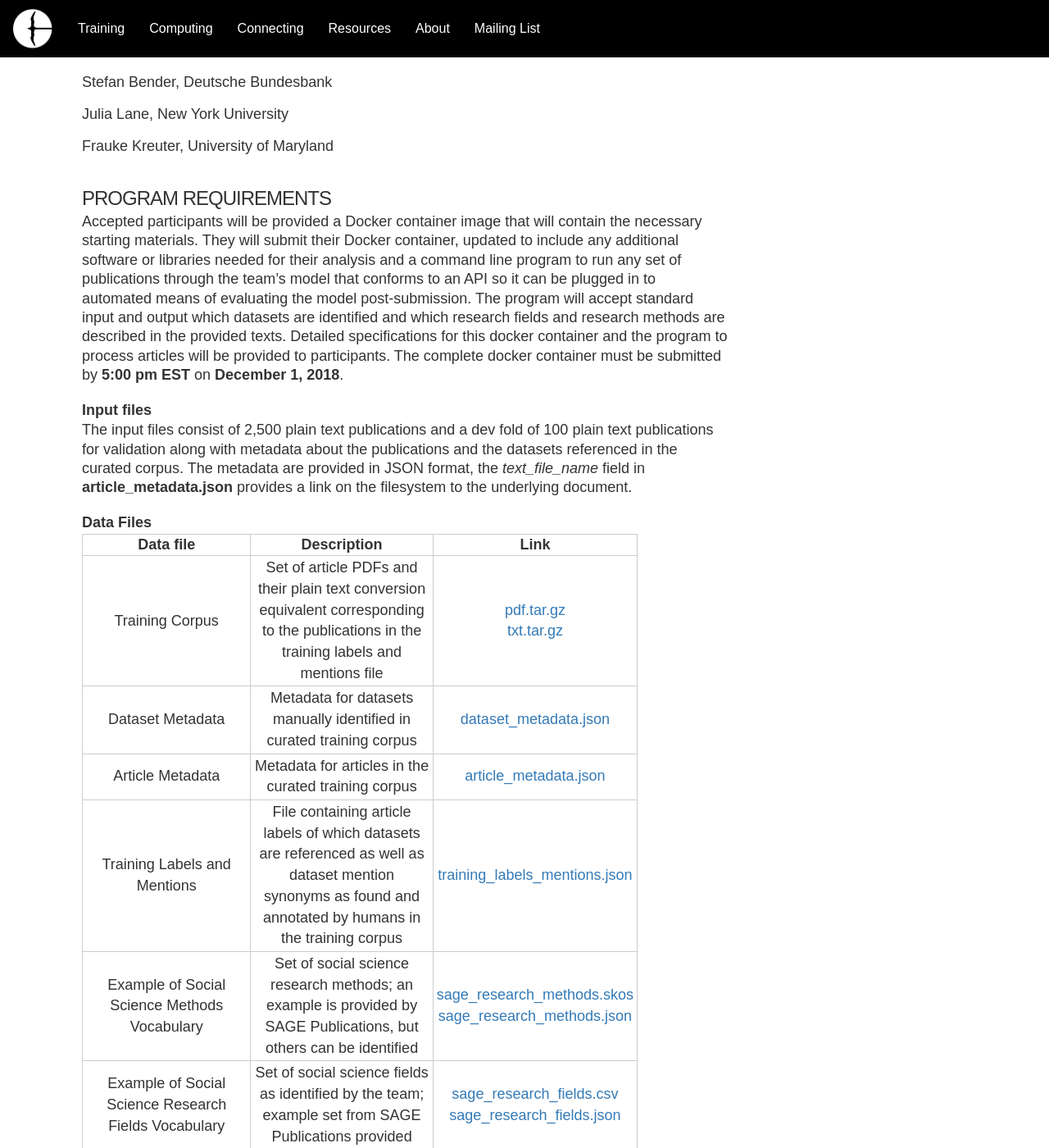
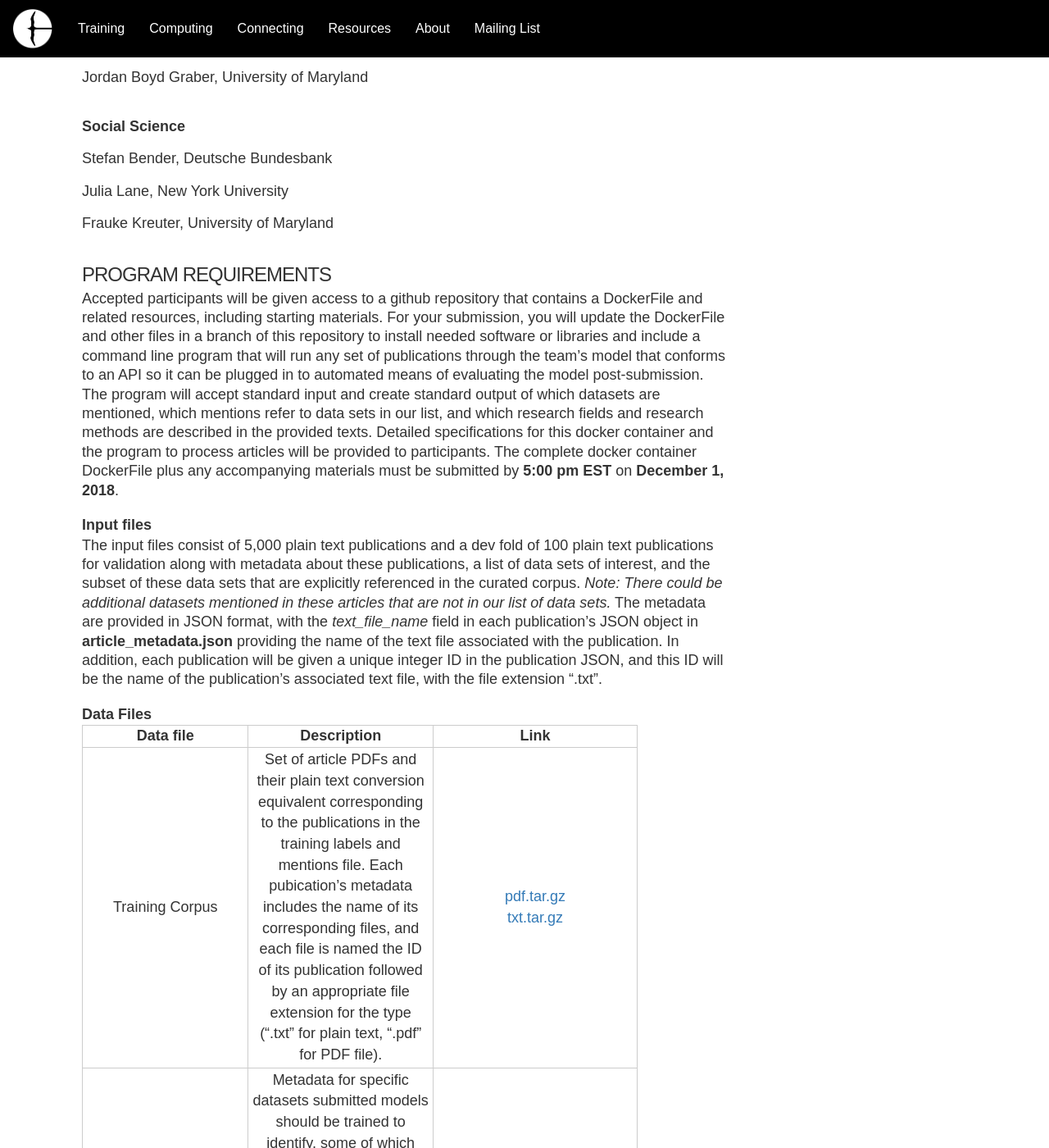
Before and after one commit to NYU-CI/coleridge, a Jekyll site: the page built from pages/richcontextcompetition.html, in a window 1280 px wide and 1400 px high, scrolled down 3383 px. Shown: the whole window at 82% size. Built offline with Jekyll 4.4.1, drawn with Linux system fonts in a browser that asks for light colours; nearby versions of some CDN libraries; some of the changed text lies outside the part shown.

Commit message:
More updates

```diff
--- a/pages/richcontextcompetition.html
+++ b/pages/richcontextcompetition.html
@@ -44,7 +44,7 @@
     <div class="col-sm-12">
       <p class="comp-description">The competition has two phases (details below).</p>
       <p class="comp-description">
-        <strong>First Phase:</strong> You will be provided labeled data, consisting of a listing of datasets and a labeled corpus of 2,500 publications with an additional dev fold of 100 publications. The provided data will indicate which of the datasets are used in each publication. You can use this data to train and tune your algorithms. A separate corpus of 2,500 publications will be the test corpus, which we will run ourselves on our servers with your submissions; you can validate your algorithm against this test corpus up to 5 times. On submission, you will primarily be scored on the accuracy of your techniques, the quality of your documentation and code, and the efficiency of the algorithm – and also on your ability to infer methods and research fields in the associated passage retrieval.</p>
+        <strong>First Phase:</strong> You will be provided la listing of datasets and a labeled corpus of 5,000 publications with an additional dev fold of 100 publications. Each publication will be labeled to indicate which of the datasets from our list are referenced within and what specific text is used to refer to each dataset. You can use this data to train and tune your algorithms to detect mentions of data in publication text and, when a data set in our list is mentioned, tie each mention to the appropriate data set. A separate corpus of 5,000 labeled publications will be held back and serve as an evaluation corpus against which we will run submitted models and use the results to evaluate your submissions. Before final submission, you will be able to submit a model for test validation against this evaluation corpus up to 2 times. On final submission, you will primarily be scored on the accuracy of your techniques, the quality of your documentation and code, and the efficiency of the algorithm – and also on your ability to infer methods and research fields used in each of the publications.</p>
       <p class="comp-description">
         <strong>Second Phase:</strong> Up to five teams will be asked to participate in the second phase. If selected, you will be provided with a large corpus of unlabeled publications and asked to discover which of the datasets were used in each publication as well as the associated research methods and fields. As in the first phase, you will be scored on the accuracy of your techniques, the quality of your documentation and code, and the efficiency of the algorithm – and also on your ability to infer methods and research fields in the associated passage retrieval.</p>
       <p class="comp-description">Teams reaching the second phase will be awarded a prize of $2,000 and economy-class travel costs for one participant to the finalist workshop in New York City. A stipend of $20,000 will be awarded to the winning team; the winning team will work with the sponsors in the subsequent implementation of the algorithm.</p>
@@ -135,17 +135,18 @@
       <p class="comp-heading" id="programreqs">PROGRAM REQUIREMENTS</p>
     </div>
     <div class="col-sm-12">
-      <p class="comp-description">Accepted participants will be provided a Docker container image that will contain the necessary starting materials. They will submit their Docker container, updated to include any additional software or libraries needed for their analysis and a command line program to run any set of publications through the team’s model that conforms to an API so it can be plugged in to automated means of evaluating the model post-submission. The program will accept standard input and output which datasets are identified and which research fields and research methods are described in the provided texts. Detailed specifications for this docker container and the program to process articles will be provided to participants. The complete docker container must be submitted by  <strong>5:00 pm EST</strong> on <strong>December 1, 2018</strong>.</p>
+      <p class="comp-description">Accepted participants will be given access to a github repository that contains a DockerFile and related resources, including starting materials. For your submission, you will update the DockerFile and other files in a branch of this repository to install needed software or libraries and include a command line program that will run any set of publications through the team’s model that conforms to an API so it can be plugged in to automated means of evaluating the model post-submission. The program will accept standard input and create standard output of which datasets are mentioned, which mentions refer to data sets in our list, and which research fields and research methods are described in the provided texts. Detailed specifications for this docker container and the program to process articles will be provided to participants. The complete docker container DockerFile plus any accompanying materials must be submitted by <strong>5:00 pm EST</strong> on <strong>December 1, 2018</strong>.</p>
 
       <p class="comp-subheading">Input files</p>
-      <p class="comp-description">The input files consist of 2,500 plain text publications and a dev fold of 100 plain text publications for validation along with metadata about the publications and the datasets referenced in the curated corpus. The metadata are provided in JSON format, the <em>text_file_name</em> field in <strong>article_metadata.json</strong> provides a link on the filesystem to the underlying document.</p>
+      <p class="comp-description">The input files consist of 5,000 plain text publications and a dev fold of 100 plain text publications for validation along with metadata about these publications, a list of data sets of interest, and the subset of these data sets that are explicitly referenced in the curated corpus. <em>Note: There could be additional datasets mentioned in these articles that are not in our list of data sets.</em> The metadata are provided in JSON format, with the <em>text_file_name</em> field in each publication’s JSON object in <strong>article_metadata.json</strong> providing the name of the text file associated with the publication. In addition, each publication will be given a unique integer ID in the publication JSON, and this ID will be the name of the publication’s associated text file, with the file extension “.txt”.</p>
 
       <p class="comp-subheading">Data Files</p>
       <table class="data-files-table">
         <tr><th>Data file</th><th>Description</th><th>Link</th></tr>
         <tr>
           <td>Training Corpus</td>
-          <td>Set of article PDFs and their plain text conversion equivalent corresponding to the publications in the training labels and mentions file</td>
+          <td>Set of article PDFs and their plain text conversion equivalent corresponding to the publications in the training labels and mentions file. Each pubication’s metadata includes the name of its corresponding files, and each file is named the ID of its publication followed by an appropriate file extension for the type (“.txt” for plain text, “.pdf” for PDF file).
+          </td>
           <td>
             <a href="https://nyu.box.com/s/s92oyi9jptqgc8p3fyeg3y4pw9uxdrud" target="_blank">pdf.tar.gz</a>
             </br>
@@ -154,21 +155,21 @@
         </tr>
         <tr>
           <td>Dataset Metadata</td>
-          <td>Metadata for datasets manually identified in curated training corpus</td>
+          <td>Metadata for specific datasets submitted models should be trained to identify, some of which have been manually identified and labeled in the provided curated training corpus.  Includes all the discrete text strings used to refer to each data set across all publications that refer to it in our training corpus.</td>
           <td>
             <a href="https://nyu.box.com/s/kofqzdemtrlc0uqyrip7bu73l1r8w7gc" target="_blank">dataset_metadata.json</a>
           </td>
         </tr>
         <tr>
           <td>Article Metadata</td>
-          <td>Metadata for articles in the curated training corpus</td>
+          <td>Metadata for articles in the curated training corpus, including paths to the related text and PDF files for each publication.</td>
           <td>
             <a href="https://nyu.box.com/s/fjelpcrg2r8cj9c8twrjhep8tqthg1ij" target="_blank">article_metadata.json</a>
           </td>
         </tr>
         <tr>
-          <td>Training Labels and Mentions</td>
-          <td>File containing article labels of which datasets are referenced as well as dataset mention synonyms as found and annotated by humans in the training corpus</td>
+          <td>Dataset Citation Training Labels and Mentions</td>
+          <td>File containing article-dataset pairs of each data set from our list that is mentioned in provided articles, including the specific human-annotated text string(s) used to refer to each dataset.</td>
           <td>
             <a href="https://nyu.box.com/s/6d6ai8te1ovgim1feltl98q2limwvukt" target="_blank">training_labels_mentions.json</a>
           </td>
@@ -194,11 +195,12 @@
       </table>
 
       <p class="comp-subheading">Output files format</p>
-      <p class="comp-description">Please submit three output files for the first phase: a dataset output file; a methods output file; and a research field output file.</p>
+      <p class="comp-description">Please submit four output files for the first phase: a dataset output file; a methods output file; and a research field output file.</p>
       <ul class="comp-list">
-        <li>The dataset output file should be a JSON file where each object includes three properties. The first property should be the publication document id. The second property should be an integer ID that identifies the cited dataset. The third property should be a score on a scale of 0 to 1 representing the level of confidence that the dataset is referenced in the publication.</li></br>
-        <li>The methods output file should be a JSON file where each object has two properties. The first property should be the publication document id. The second property should be the inferred method used by the research in the publication; an illustrative example of what such research methods might include is provided in the Sage Publications research methods vocabulary.</li></br>
-        <li>The research field output file should be a JSON file where each object has two properties. The first property should be the publication document id. The second property should be the inferred primary research field of the publication; an illustrative example of such research fields is provided in the Sage Publication research fields vocabulary.</li>
+        <li>The publication-dataset relation file should be a JSON file that contains publication-dataset pairs for each detected mention of any of the data sets provided in the contest data set file. The JSON file should contain a JSON list of objects, where each object represents a single publication-dataset pair and includes four properties. The first property should be the publication document id. The second property should be an integer ID that identifies the cited dataset. The third property should be a score on a scale of 0 to 1 representing the level of confidence that the dataset is referenced in the publication. The fourth property should be a list of the text of explicit mentions of the data set in the publication.</li></br>
+        <li>The dataset mention output file should contain the text string detected as a data set mention for every data set detected within each publication, regardless of whether they are one of the data sets provided in the contest data set file. The JSON file should contain a JSON list of objects, where each object contains a single publication-mention pair and includes three properties. The first property should be the publication document id. The second property should be the data set mention text found in the publication. The third property should be a score on a scale of 0 to 1 representing the level of confidence that the dataset is referenced in the publication.</li></br>
+        <li>The methods output file should be a JSON file where each object has three properties. The first property should be the publication document id. The second property should be the inferred method used by the research in the publication. The third property should be a score on a scale of 0 to 1 representing the level of confidence that the method is referenced in the publication. An illustrative example of what such research methods might include is provided in the Sage Publications research methods vocabulary.</li></br>
+        <li>The research field output file should be a JSON file where each object has three properties. The first property should be the publication document id. The second property should be the inferred primary research field of the publication. The third property should be a score on a scale of 0 to 1 representing the level of confidence that the method is referenced in the publication. An illustrative example of such research fields is provided in the Sage Publication research fields vocabulary.</li>
       </ul>
       <p class="comp-description">The algorithm should not run for more than 24 hours when processing all publications text and dataset metadata.</p>
       <p class="comp-description">The implementation should be able to run on hardware equivalent to a single Amazon Web Services (AWS) Large instance or smaller. The panel will review any requests for software or hardware updates that might be required to accommodate the incorporation of a novel algorithm into the proposed infrastructure. These requests must be submitted in your letter of intent to participate.</p>
@@ -216,16 +218,17 @@
     <div class="col-sm-12">
       <p class="comp-description">Algorithms will be evaluated for <strong>accuracy</strong>, <strong>run-time</strong>, <strong>usability</strong>, and <strong>novelty</strong>. Those terms are defined further as:</p>
       <ul class="comp-list">
-        <li><strong>Accuracy:</strong> Precision, recall and F1 score for datasets referenced in a given document</li>
+        <li><strong>Accuracy:</strong> Precision, recall and F1 score for datasets from the provided list referenced in a given document</li>
         <li><strong>Run-time:</strong> The time it takes for model takes to train and predict. Should be run on a single machine and complete in a specified time period</li>
         <li><strong>Usability:</strong> Ability for code to be understood by another informed user and for model to be re-run to predict dataset references in new, unseen articles</li>
         <li><strong>Novelty:</strong> Solution creatively tackles the problem of identifying research methods and research fields</li>
       </ul>
 
       <p class="comp-subheading" id="phase1participation">First Phase Participation</p>
-      <p class="comp-description">Participants will indicate datasets and infer methods and fields used in each of the provided corpus of 2,500 labeled publications. Participants will be able to validate their trained model on a dev fold of 100 additional publications. Algorithms submitted by participants will be tested by the competition organizers on a separate, holdout corpus of 2,500 labeled publications; the precision, recall, and F1 score of the dataset identification will be returned to the team. Participants can validate their models up to 2 times prior to final submission.</p>
-      <p class="comp-description">At the end of the first phase, the team will submit a docker container (provided in the competition starter kit) including:</p>
+      <p class="comp-description">Participants will indicate datasets and infer methods and fields used in each of the provided corpus of 5,000 labeled publications. Participants will be able to validate their trained model on a dev fold of 100 additional publications. Algorithms submitted by participants will be tested by the competition organizers on a separate, holdout corpus of 5,000 labeled publications; the precision, recall, and F1 score of the dataset identification will be returned to the team. Participants can validate their models up to 2 times prior to final submission.</p>
+      <p class="comp-description">At the end of the first phase, the team will submit a docker container specification (template provided in the competition starter kit) including:</p>
       <ul class="comp-list">
+        <li>DockerFile that captures all container setup needed to train and run the model, and any necessary related files.</li>
         <li>Trained model, ready to be run against a set of plain text articles derived from the publications</li>
         <li>Documentation on how to install, train, configure, and run the model program</li>
         <li>Documentation on any pre-processing of the text files that takes place before training the model</li>
@@ -309,7 +312,7 @@
       <p class="comp-subheading">Intellectual Property</p>
       <p class="comp-description">All submitted algorithms and related information will be subject to the same open source copyright (<a href="https://opensource.org/licenses/BSD-2-Clause" target="_blank">BSD-2 open source license</a>) and will be made available to the public on the Rich Context GitHub repository. The copyright holders will be New York University and the creator(s) of the submitted algorithm.</p>
       <p class="comp-subheading">Competition Data Terms of Use</p>
-      <p class="comp-description">You will be provided with 2,600 published journal articles as inputs for building and training your model in this competition. We are making these materials available for noncommercial, scholarly use only. You may not redistribute or re-license these materials or use them for purposes outside of the scope of this competition.</p>
+      <p class="comp-description">You will be provided with 5,100 published journal articles as inputs for building and training your model in this competition. We are making these materials available for noncommercial, scholarly use only. You may not redistribute or re-license these materials or use them for purposes outside of the scope of this competition.</p>
     </div>
 
     <div class="col-sm-12">
```
Also changed, not shown: other parts of pages/richcontextcompetition.html (+2 -2 lines).
